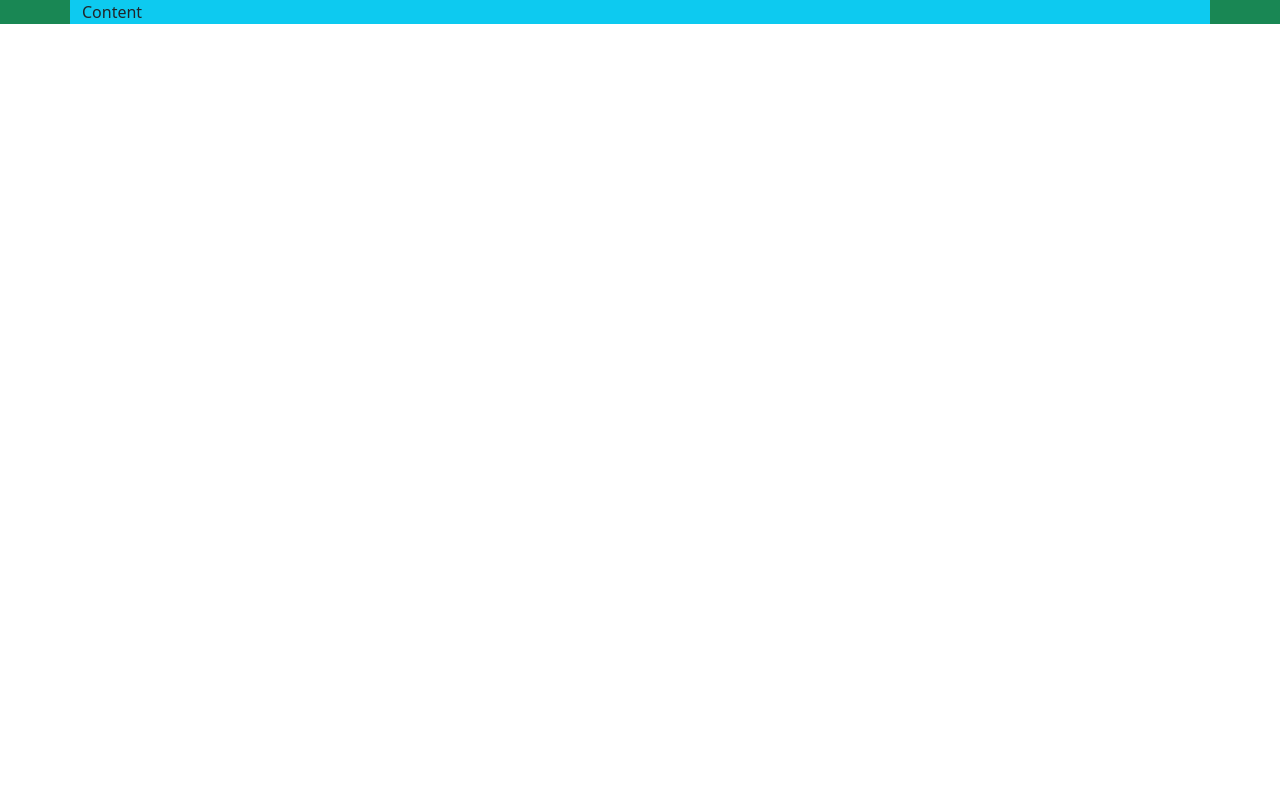
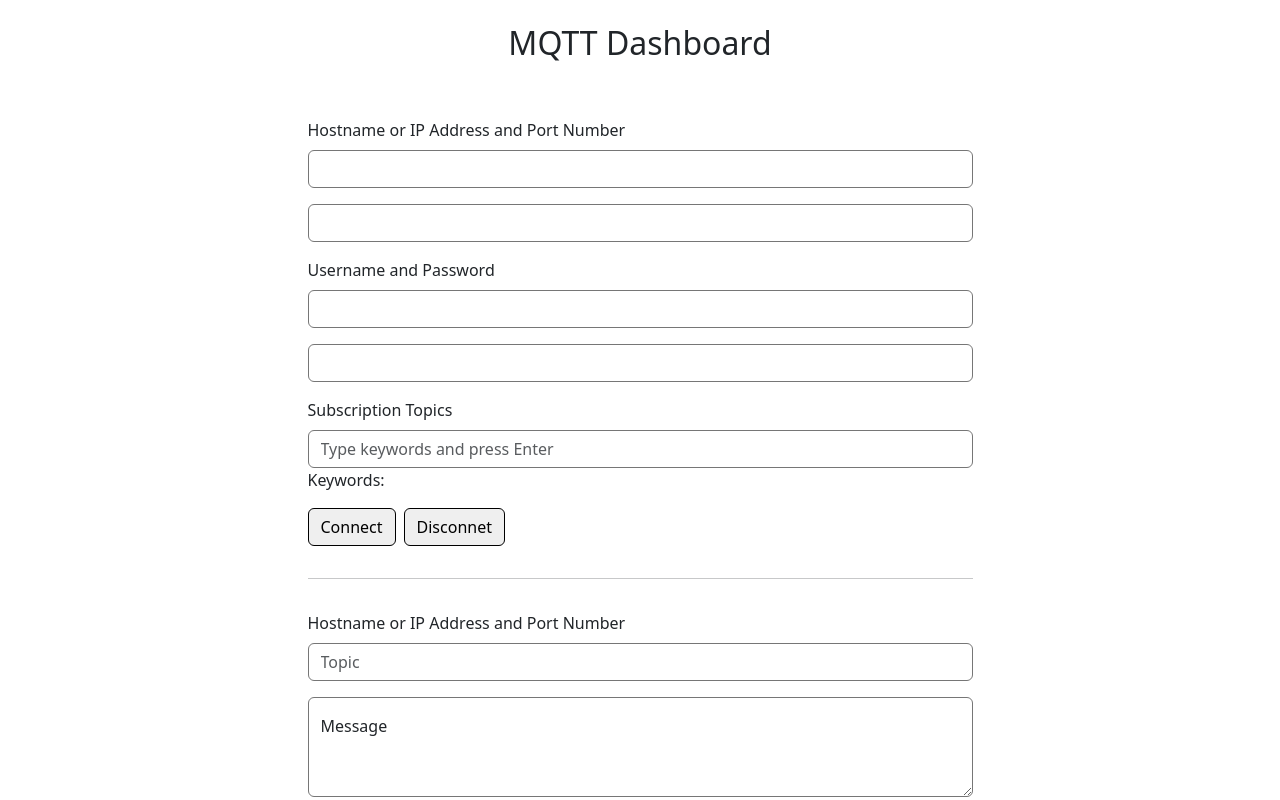
Before and after one commit to ashenJay07/SLT-MQTT-Dashboard, a Next.js app: page / in a window 1280 px wide. Shown: the top 800 px of the page. Built offline with nearby package versions, Linux system fonts and the light colour scheme.

Commit message:
Implement UI of the MQTT dashboard.

```diff
--- /dev/null
+++ b/src/app/components/keywordField.jsx
@@ -0,0 +1,45 @@
+"use client";
+
+import { useState } from "react";
+
+const KeywordField = () => {
+  const [inputValue, setInputValue] = useState("");
+  const [keywords, setKeywords] = useState([]);
+
+  const handleKeyDown = (event) => {
+    if (event.key === "Enter") {
+      event.preventDefault();
+      const keyword = inputValue.trim();
+      if (keyword !== "") {
+        setKeywords([...keywords, keyword]);
+        setInputValue("");
+      }
+    }
+  };
+
+  return (
+    <>
+      <div className="mb-3">
+        <label htmlFor="exampleInputEmail1" className="form-label">
+          Subscription Topics
+        </label>
+        <input
+          type="text"
+          value={inputValue}
+          className="form-control"
+          placeholder="Type keywords and press Enter"
+          onChange={(event) => setInputValue(event.target.value)}
+          onKeyDown={handleKeyDown}
+        />
+        <div>
+          Keywords:
+          {keywords.map((keyword, index) => (
+            <span key={index}>{` [${keyword}] `}</span>
+          ))}
+        </div>
+      </div>
+    </>
+  );
+};
+
+export default KeywordField;
--- a/src/app/globals.css
+++ b/src/app/globals.css
@@ -4,6 +4,10 @@ body {
   margin: 0;
 }
 
+div {
+  padding: 0 !important;
+}
+
 a {
   color: inherit;
   text-decoration: none;
--- a/src/app/layout.js
+++ b/src/app/layout.js
@@ -1,6 +1,4 @@
-import Head from "next/head";
-import Link from "next/link";
-import Script from "next/script";
+import "./globals.css";
 
 export const metadata = {
   title: "Create Next App",
--- a/src/app/page.js
+++ b/src/app/page.js
@@ -1,8 +1,122 @@
+import KeywordField from "./components/keywordField";
+
 export default function Home() {
   return (
     <>
-      <div className="container-fluid bg-success">
-        <div className="container bg-info">Content</div>
+      <div className="container-fluid">
+        <div className="container pt-4">
+          <div className="text-center">
+            <h2>MQTT Dashboard</h2>
+          </div>
+
+          <div>
+            <div className="col-7 pt-5 mx-auto">
+              <form>
+                <div className="mb-3">
+                  <label htmlFor="exampleInputEmail1" className="form-label">
+                    Hostname or IP Address and Port Number
+                  </label>
+                  <input
+                    type="email"
+                    className="form-control"
+                    id="exampleInputEmail1"
+                    aria-describedby="emailHelp"
+                  />
+                </div>
+
+                <div className="mb-3">
+                  <input
+                    type="email"
+                    className="form-control"
+                    id="exampleInputEmail1"
+                    aria-describedby="emailHelp"
+                  />
+                </div>
+
+                <div className="mb-3">
+                  <label htmlFor="exampleInputEmail1" className="form-label">
+                    Username and Password
+                  </label>
+                  <input
+                    type="email"
+                    className="form-control"
+                    id="exampleInputEmail1"
+                    aria-describedby="emailHelp"
+                  />
+                </div>
+                <div className="mb-3">
+                  <input
+                    type="email"
+                    className="form-control"
+                    id="exampleInputEmail1"
+                    aria-describedby="emailHelp"
+                  />
+                </div>
+
+                <KeywordField />
+
+                <div>
+                  <button type="submit" className="btn btn-primary mr-2">
+                    Connect
+                  </button>
+                  <button type="submit" className="btn btn-danger mx-2">
+                    Disconnet
+                  </button>
+                </div>
+              </form>
+            </div>
+
+            <div className="col-7 mx-auto pt-3">
+              <hr />
+            </div>
+
+            <div className="col-7 pt-3 mx-auto">
+              <form>
+                <div className="mb-3">
+                  <label htmlFor="exampleInputEmail1" className="form-label">
+                    Hostname or IP Address and Port Number
+                  </label>
+                  <input
+                    type="email"
+                    className="form-control"
+                    id="exampleInputEmail1"
+                    placeholder="Topic"
+                    aria-describedby="emailHelp"
+                  />
+                </div>
+
+                <div className="mb-3 form-floating">
+                  <textarea
+                    className="form-control"
+                    placeholder="Message"
+                    id="floatingTextarea2"
+                    style={{ minHeight: 100 }}
+                    defaultValue={""}
+                  />
+                  <label htmlFor="floatingTextarea2">Message</label>
+                </div>
+
+                <button type="submit" className="btn btn-primary">
+                  Publish
+                </button>
+              </form>
+            </div>
+
+            <div className="col-7 mx-auto pt-3">
+              <hr />
+            </div>
+
+            <div className="col-7 mx-auto pt-3 pb-5">
+              <div className="mb-3">
+                <textarea
+                  className="form-control"
+                  id="floatingTextarea2"
+                  style={{ height: 250, overflow: "auto", resize: "none" }}
+                />
+              </div>
+            </div>
+          </div>
+        </div>
       </div>
     </>
   );
```
